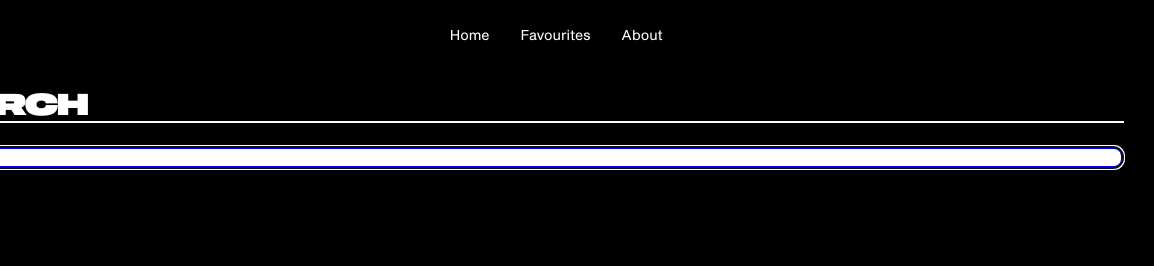
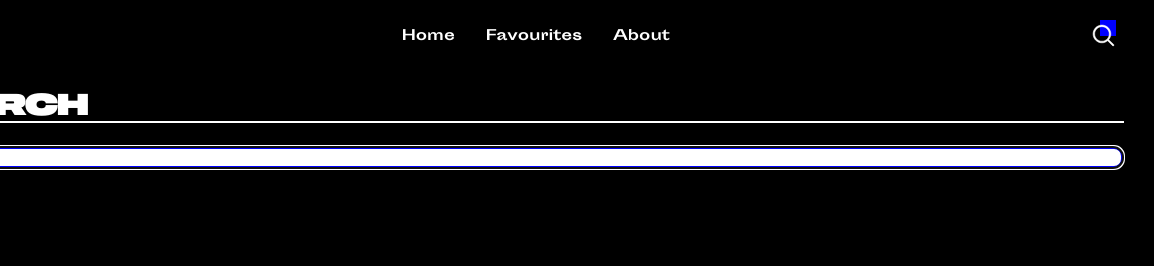
Before and after one commit to GodsDogSled/MDB-Attempt, a React app: page /search in a window 1280 px wide. Shown: the top 266 px of the page, 126-1280 px from the left. Built offline with nearby package versions, Linux system fonts and the light colour scheme.

Commit message:
nav bar hover effects and search widget added to desktop view

```diff
--- /dev/null
+++ b/src/components/NavBar/DesktopSearch.js
@@ -0,0 +1,22 @@
+import {apiKey} from '../../Globals/globalVariables';
+import axios from 'axios';
+import { useEffect, useState } from "react";
+import { Link } from "react-router-dom";
+
+function DesktopSearch(){
+
+    const [isScrolling, setScrolling ] = useState(false);
+
+
+        return(
+            <>
+                <Link to="/search">
+                  <svg clipRule="evenodd" fillRule="evenodd" strokeLinejoin="round" strokeMiterlimit="2" viewBox="0 0 24 24" xmlns="http://www.w3.org/2000/svg"><path d="m15.97 17.031c-1.479 1.238-3.384 1.985-5.461 1.985-4.697 0-8.509-3.812-8.509-8.508s3.812-8.508 8.509-8.508c4.695 0 8.508 3.812 8.508 8.508 0 2.078-.747 3.984-1.985 5.461l4.749 4.75c.146.146.219.338.219.531 0 .587-.537.75-.75.75-.192 0-.384-.073-.531-.22zm-5.461-13.53c-3.868 0-7.007 3.14-7.007 7.007s3.139 7.007 7.007 7.007c3.866 0 7.007-3.14 7.007-7.007s-3.141-7.007-7.007-7.007z" fillRule="nonzero"/></svg>
+                </Link>
+            </>
+        )
+
+
+}
+
+export default DesktopSearch;
--- a/src/components/NavBar/NavBar.js
+++ b/src/components/NavBar/NavBar.js
@@ -2,9 +2,12 @@ import React from "react";
 import styled from "styled-components"
 import Logo  from "../logo/index.js";
 import NavLinks from "./NavLinks";
+import DesktopSearch from "./DesktopSearch.js";
+import { Link } from "react-router-dom";
 import { useMediaQuery } from "react-responsive";
 import MobileNav from "./MobileNav";
-import { motion } from "framer-motion"
+import { motion } from "framer-motion";
+
 
 const NavBarContainer = styled.div`
     position:sticky;
@@ -24,6 +27,8 @@ const NavBarContainer = styled.div`
 const LeftSection = styled.div`
   display: flex;
   height:100%;
+  justify-content:center;
+  align-items:center;
 
 `;
 const MiddleSection = styled.div`
@@ -35,6 +40,50 @@ const RightSection = styled.div`
   height:100%;
 `;
 
+const DesktopSearchContainer =  styled.div`
+
+  border-radius:10px 10px 10px 10px;
+  padding:.5rem;
+  height:25px;
+  width:25px;
+  align-self:center;
+
+
+  svg{
+    fill:white;
+    stroke:white;
+    stroke-width:.5px;
+    transition: transform .2s;
+  }
+
+  &::after{
+    content:"";
+    transition: transform .4s;
+    display: inline-block;
+    width:16px !important;
+    height:16px;
+    background-color:blue;
+    position:absolute;
+    top:20px;
+    right:8px;
+    z-index:-10;
+  }
+
+  &:hover{
+    svg{
+      transform: scale(1.1);
+      fill:white;
+
+      scale:2:
+    }
+
+    &::after{
+      transform:rotate(45deg);
+
+    }
+  }
+`
+
 export default function NavBar(props) {
 
   const isMobile = useMediaQuery({
@@ -43,13 +92,14 @@ export default function NavBar(props) {
 
   return <NavBarContainer >
     <LeftSection>
-      <Logo />
+      <Link to= "/" ><Logo /></Link>
     </LeftSection>
     <MiddleSection>
      {!isMobile &&  <NavLinks />}
     </MiddleSection>
     <RightSection>
       {isMobile && <MobileNav />}
+      {!isMobile && <DesktopSearchContainer><DesktopSearch/></DesktopSearchContainer>}
     </RightSection>
   </NavBarContainer>
 }
--- a/src/components/NavBar/NavLinks.js
+++ b/src/components/NavBar/NavLinks.js
@@ -1,5 +1,6 @@
 import React from "react";
-import styled from "styled-components"
+import styled from "styled-components";
+import { Link } from "react-router-dom";
 
 const NavLinksContainer =  styled.div`
   height:100%;
@@ -20,23 +21,22 @@ const LinkItem = styled.li`
   height:100%;
   padding: 0 1.1em;
   font-weight:500;
-  color:white;
   font-size:14px;
-  font-family:shapiro;
+  font-family: grotesque-bold;
   border-top: 2px solid transparent;
 
-  &:hover{
-    border-top:2px solid blue;
+  & a{
+    color:white;
+
   }
+
+  a:hover{
+    border-bottom:solid 5px blue;
+    transition:ease .15s;
+
+  }
+
 `;
-
-const Link = styled.a`
-  text-decoration: none;
-  color:inherit;
-  font-size:inherit;
-`;
-
-
 
 export default function NavLinks(props){
  return <NavLinksContainer>
--- a/src/components/NavBar/SearchWidget.js
+++ b/src/components/NavBar/SearchWidget.js
@@ -10,13 +10,9 @@ function SearchWidget(){
 
         return(
             <>
-
-
                 <Link to="/search">
                 <svg clipRule="evenodd" fillRule="evenodd" strokeLinejoin="round" strokeMiterlimit="2" viewBox="0 0 24 24" xmlns="http://www.w3.org/2000/svg"><path d="m15.97 17.031c-1.479 1.238-3.384 1.985-5.461 1.985-4.697 0-8.509-3.812-8.509-8.508s3.812-8.508 8.509-8.508c4.695 0 8.508 3.812 8.508 8.508 0 2.078-.747 3.984-1.985 5.461l4.749 4.75c.146.146.219.338.219.531 0 .587-.537.75-.75.75-.192 0-.384-.073-.531-.22zm-5.461-13.53c-3.868 0-7.007 3.14-7.007 7.007s3.139 7.007 7.007 7.007c3.866 0 7.007-3.14 7.007-7.007s-3.141-7.007-7.007-7.007z" fillRule="nonzero"/></svg>
                 </Link>
-
-
             </>
         )
 
--- a/src/scss/_main.scss
+++ b/src/scss/_main.scss
@@ -24,7 +24,6 @@ h2 {
   border-bottom: 2px solid white;
   text-transform: uppercase;
   font-size: 28px;
-  // margin: 2rem;
 }
 
 
@@ -32,7 +31,6 @@ h2 {
 p {
   font-family: grotesque-bold;
   color: white;
-  // margin: 2rem;
 }
 
 a {
@@ -54,7 +52,6 @@ select {
     padding: 1rem;
     background-color: $base-color;
     justify-content: center;
-
   }
 }
 
@@ -63,23 +60,23 @@ select {
 @media screen and (min-width:$tabletPortrait) and (max-width:$laptop) {
   .movie-grid-container {
     display: grid;
-    grid-template-columns: repeat(3, 1fr);
-    gap: 2rem;
+    grid-template-columns: repeat(2, 252px);
+    gap: 1rem;
     padding: 2rem;
     background-color: black;
     justify-items: center;
-
+    justify-content: center;
   }
 
 }
 
 
 
-@media screen and (min-width:1081px) {
+@media screen and (min-width:1024px) {
   .movie-grid-container {
     margin: 0 auto;
     display: grid;
-    grid-template-columns: repeat(6, 1fr);
+    grid-template-columns: repeat(3, 1fr);
     gap: 2rem;
     padding: 2rem;
     background-color: black;
@@ -95,17 +92,13 @@ select {
   padding: 0;
   display: flex;
   flex-direction: column;
-
   justify-content: space-around;
   width: 100%;
   list-style: none;
   background-color: #fff;
   z-index: 999;
-
   position: fixed;
   top: 55px;
   left: 0;
-
   transition: .4s;
-
 }
--- a/src/scss/_mixins.scss
+++ b/src/scss/_mixins.scss
@@ -9,7 +9,6 @@
     //style tags
     font-size: 30px;
     font-family: shapiro-95-extd;
-    width: 94%;
     color: white;
     background-color: BLACK;
     border-bottom: 2px solid white;
```
